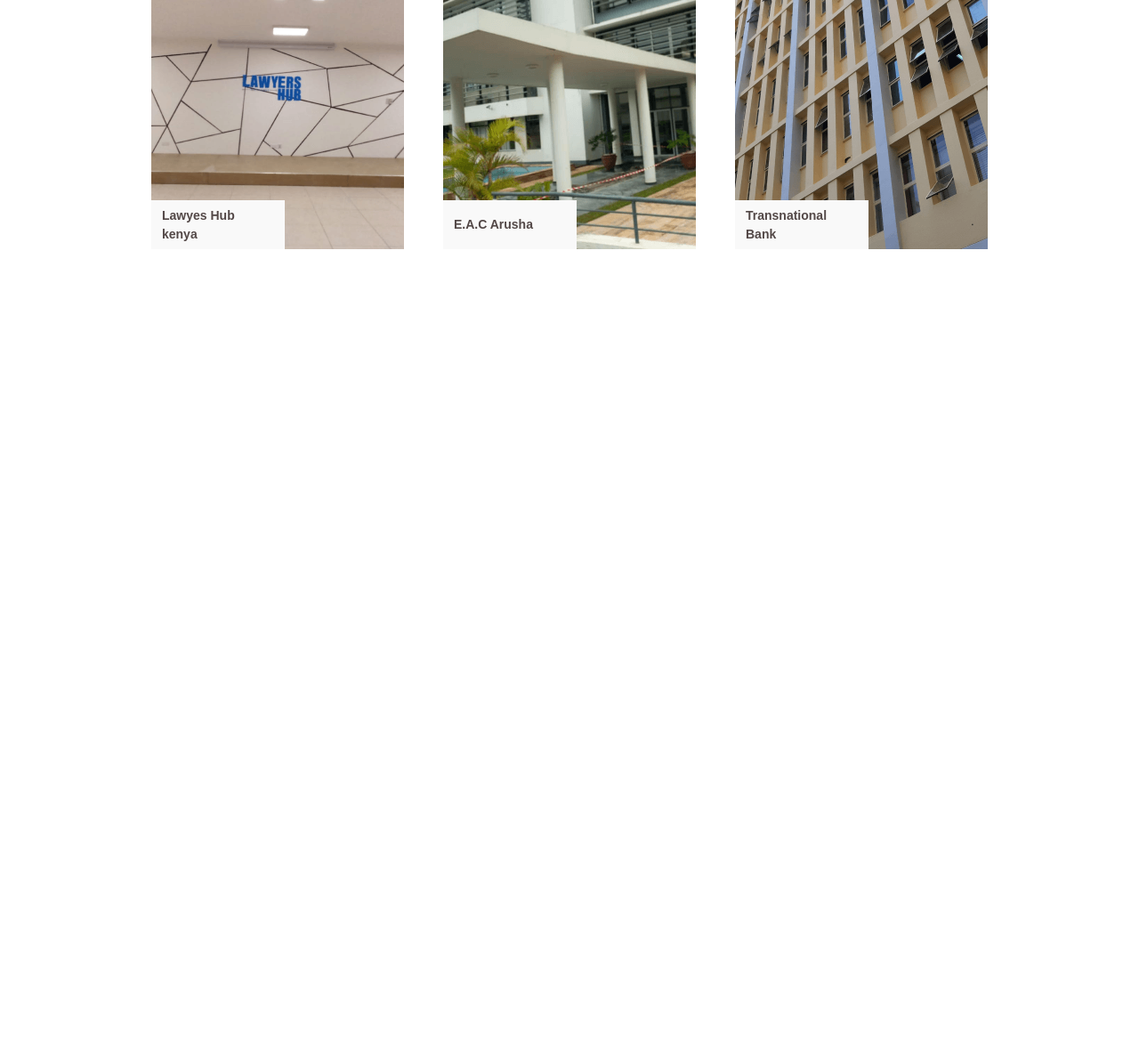
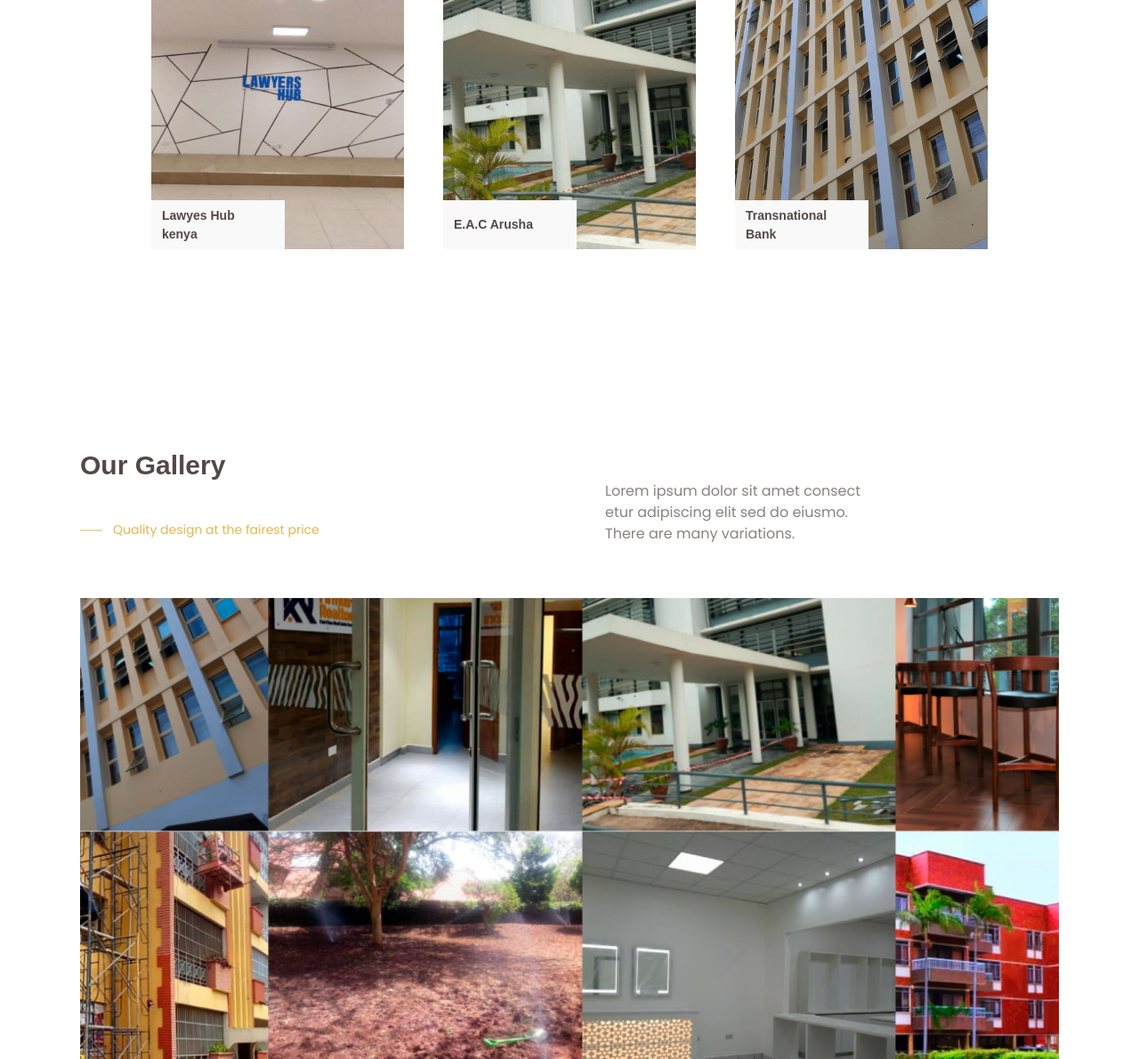
Before and after one commit to Frintest/BuildmaxLimited, a website built with webpack: page src/public/index.html in a window 1280 px wide. Shown: the part 3827-5017 px from the top of the page at 89% size. Before the commit the page ends 4107 px from the top, so only its background shows below. Built offline with nearby package versions, Linux system fonts and the light colour scheme; files whose address does not match are found by name; a web font is replaced by a local one.

Commit message:
v1.2.1 - end section-gallery

```diff
--- a/package.json
+++ b/package.json
@@ -1,6 +1,6 @@
 {
   "name": "buildmax-limited",
-  "version": "1.1.1",
+  "version": "1.2.1",
   "description": "professional building, renovation and refurbishment company",
   "private": true,
   "keywords": [],
--- a/src/public/index.html
+++ b/src/public/index.html
@@ -204,6 +204,26 @@
 				<div class="page-projects__wrap"></div>
 			</div>
 		</section>
+
+
+		<!-- section gallery -->
+		<section class="page-gallery">
+			<div class="container page-gallery__container">
+				<div class="page-gallery__text-wrap">
+					<div class="page-gallery__heading-wrap">
+						<h3 class="page-gallery__title title">Our Gallery</h3>
+						<a href="#!" class="btn-info page-gallery__design-info">Quality design at the fairest price</a>
+					</div>
+
+					<p class="page-gallery__sub-title sub-title">Lorem ipsum dolor sit amet consect etur adipiscing elit
+						sed do eiusmo. There
+						are
+						many variations.</p>
+				</div>
+
+				<img src="./img/gallery.jpg" alt="галерея" class="page-gallery__image">
+			</div>
+		</section>
 	</div>
 </body>
 
--- a/src/public/index.js
+++ b/src/public/index.js
@@ -2,11 +2,10 @@ import './scss/main.scss';
 
 import './img/photos/ph_1.png';
 import './img/photos/ph_2.png';
-
 import './img/projects/pr_1.png';
 import './img/projects/pr_2.png';
 import './img/projects/pr_3.png';
-
+import './img/gallery.jpg';
 
 import './js/projects_db.js';
 
--- a/src/public/scss/abstracts/_variables.scss
+++ b/src/public/scss/abstracts/_variables.scss
@@ -9,7 +9,7 @@ $weight-bold: 600;
 $weight-semi-bold: 700;
 
 // containers
-$container: 1140px; // 1120 + padding: 0 20px;
+$container: 1160px; // 1120 + padding: 0 20px;
 $container-2: 1285px; // 1245 + padding: 0 20px;
 $container-3: 980px; // 940 + padding: 0 20px;
 
--- a/src/public/scss/page/_home.scss
+++ b/src/public/scss/page/_home.scss
@@ -153,3 +153,37 @@
 		flex-wrap: wrap;
 	}
 }
+
+
+/* Section gallery
+ * ========================================================================== */
+
+.page-gallery {
+	&__container {
+		margin: 220px auto 0 auto;
+	}
+
+	&__text-wrap {
+		padding: 0 220px 0 0;
+		display: flex;
+		justify-content: space-between;
+	}
+
+	&__title {
+		margin: 0;
+	}
+
+	&__design-info {
+		margin: 40px 0 0 37px;
+	}
+
+	&__sub-title {
+		max-width: 290px;
+		margin: 40px 0 0 0;
+	}
+
+	&__image {
+		max-width: 1100px;
+		margin: 60px 0 0 0;
+	}
+}
```
Also changed, not shown: src/public/img/gallery.jpg (added).
